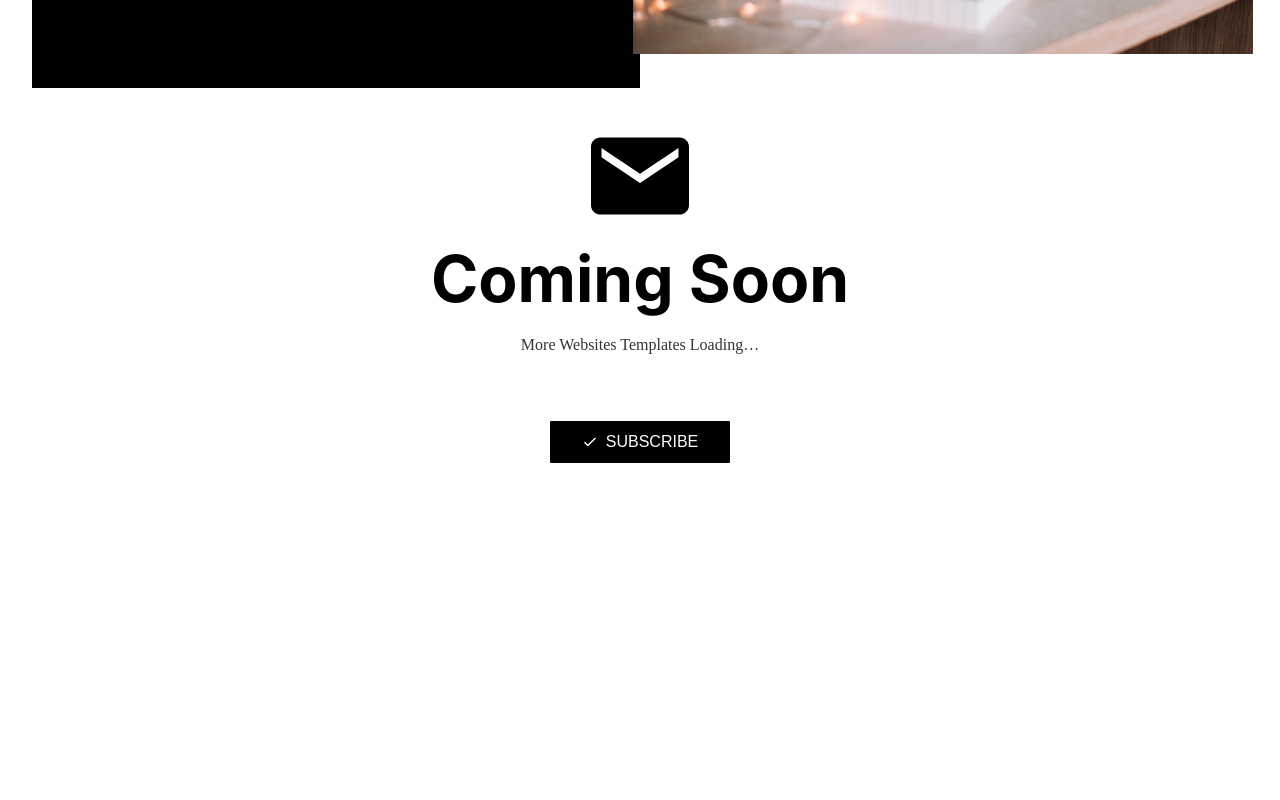
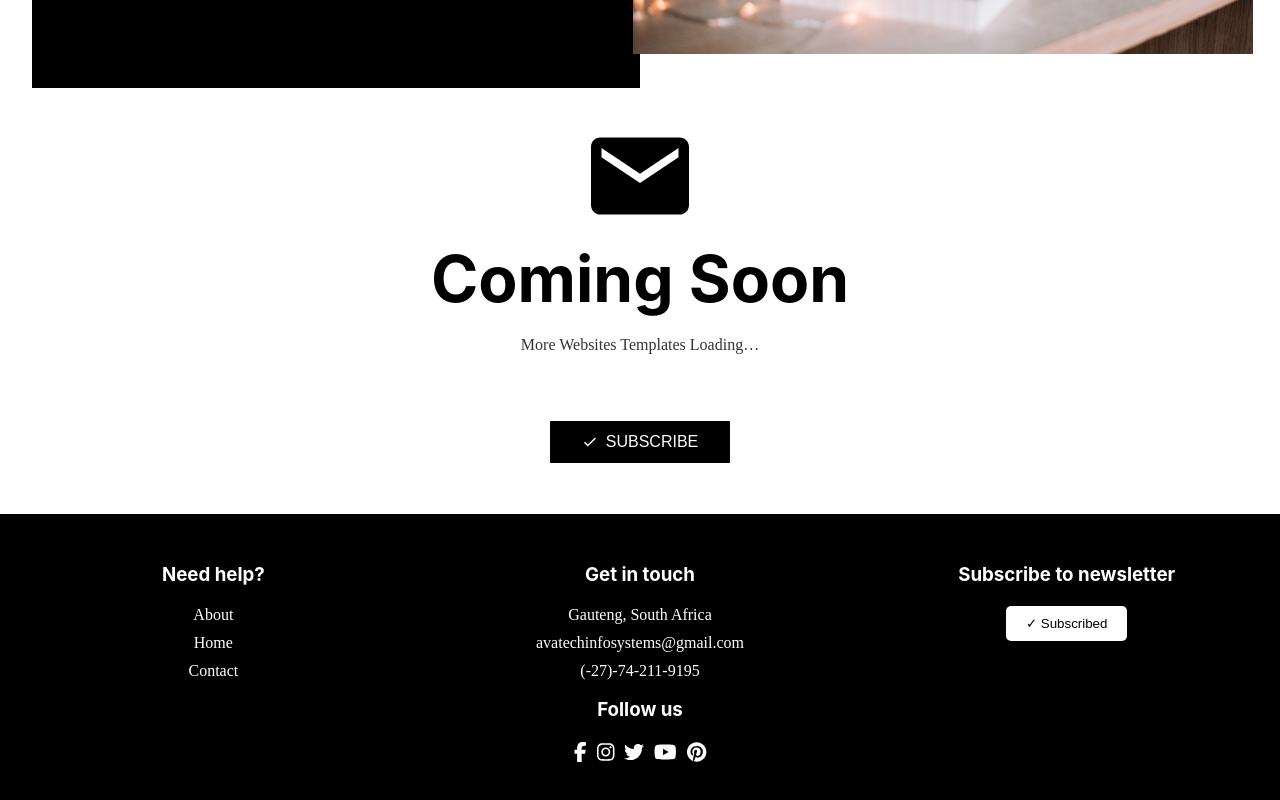
Before and after one commit to tinashe-x/avatech, a React (Create React App) app: page / in a window 1280 px wide. Shown: the part 2943-3743 px from the top of the page. Before the commit the page ends 3457 px from the top, so only its background shows below. Built offline with nearby package versions, Linux system fonts and the light colour scheme.

Commit message:
Created Footer

```diff
--- a/package.json
+++ b/package.json
@@ -4,6 +4,8 @@
   "private": true,
   "dependencies": {
     "@babel/plugin-proposal-private-property-in-object": "^7.21.11",
+    "@fortawesome/free-brands-svg-icons": "^6.7.2",
+    "@fortawesome/react-fontawesome": "^0.2.2",
     "cra-template": "1.2.0",
     "react": "^19.0.0",
     "react-dom": "^19.0.0",
--- a/src/App.js
+++ b/src/App.js
@@ -7,7 +7,7 @@ import { useState, useEffect } from 'react';
 import Preloader from './components/Preloader';
 import ComingSoon from './components/CommingSoon';
 import TemplateShowcase from './components/TemplateShowcase';
-
+import Footer from './components/Footer';
 
 
 function App() {
@@ -17,7 +17,7 @@ useEffect(() => {
   // Simulate a delay for loading resources (e.g., 3 seconds)
   const timeout = setTimeout(() => {
     setIsLoading(false); // Hide preloader after the delay
-  }, 3000);
+  }, 5000);
 
   return () => clearTimeout(timeout); // Cleanup the timeout
 }, []);
@@ -32,6 +32,7 @@ useEffect(() => {
       <Banner />
       <TemplateShowcase />
       <ComingSoon />
+      <Footer />
     </div>
   );
 }
--- /dev/null
+++ b/src/components/Footer.js
@@ -0,0 +1,48 @@
+import React from 'react';
+import '../styles/Footer.css';
+import { FontAwesomeIcon } from '@fortawesome/react-fontawesome';
+import { faFacebookF, faInstagram, faTwitter, faYoutube, faPinterest } from '@fortawesome/free-brands-svg-icons';
+
+const Footer = () => {
+return (
+    <footer className="footer">
+        <div className="container">
+            <div className="row">
+                <div className="col-md-3">
+                    <h3>Need help?</h3>
+                    <ul>
+                        <li><a href="#">About</a></li>
+                        <li><a href="#">Home</a></li>
+                        <li><a href="#">Contact</a></li>
+                    </ul>
+                </div>
+                <div className="col-md-3">
+                    <h3>Get in touch</h3>
+                    <ul>
+                        <li>Gauteng, South Africa</li>
+                        <li><a href="mailto:avatechinfosystems@gmail.com">avatechinfosystems@gmail.com</a></li>
+                        <li>(-27)-74-211-9195</li>
+                    </ul>
+                <div className="col-md-3">
+                    <h3>Follow us</h3>
+                    <ul className="social-icons">
+                        <li><a href="#"><FontAwesomeIcon icon={faFacebookF} /></a></li>
+                        <li><a href="#"><FontAwesomeIcon icon={faInstagram} /></a></li>
+                        <li><a href="#"><FontAwesomeIcon icon={faTwitter} /></a></li>
+                        <li><a href="#"><FontAwesomeIcon icon={faYoutube} /></a></li>
+                        <li><a href="#"><FontAwesomeIcon icon={faPinterest} /></a></li>
+                    </ul>
+                </div>
+                </div>
+                <div></div>
+                <div className="col-md-3">
+                    <h3>Subscribe to newsletter</h3>
+                    <button className="btn btn-primary">✓ Subscribed</button>
+                </div>
+            </div>
+        </div>
+    </footer>
+);
+};
+
+export default Footer;
--- /dev/null
+++ b/src/styles/Footer.css
@@ -0,0 +1,72 @@
+/* Footer Styles */
+.footer {
+    background-color: #000;
+    color: #fff;
+    padding: 30px 0;
+    text-align: center;
+}
+
+.footer .container {
+    display: flex;
+    flex-wrap: nowrap; /* Ensure no wrapping */
+    justify-content: space-between;
+}
+
+.footer .row {
+    display: flex;
+    flex-wrap: nowrap; /* Ensure no wrapping */
+    justify-content: space-between;
+    width: 100%;
+}
+
+.footer .col-md-3 {
+    flex: 1;
+    /* min-width: 0px; */
+    margin: 0px;
+}
+
+.footer h3 {
+    margin-bottom: 20px;
+}
+
+.footer ul {
+    list-style: none;
+    padding: 0;
+}
+
+.footer li {
+    margin-bottom: 10px;
+    font-family:'Times New Roman', Times, serif
+
+}
+
+.footer a {
+    color: #fff;
+    text-decoration: none;
+}
+
+.footer a:hover {
+    text-decoration: underline;
+}
+
+/* Social Media Icons */
+.footer .social-icons {
+    display: flex;
+    justify-content: center;
+    margin-bottom: 20px;
+}
+
+.footer .social-icons a {
+    margin: 0 5px;
+    font-size: 20px;
+}
+
+/* Newsletter Subscription */
+.footer .btn {
+    padding: 10px 20px;
+    background-color: #fff;
+    color: #000;
+    border: none;
+    border-radius: 5px;
+    cursor: pointer;
+}
```
Also changed, not shown: 1 other file (tests, documents, lock files or other folders).
